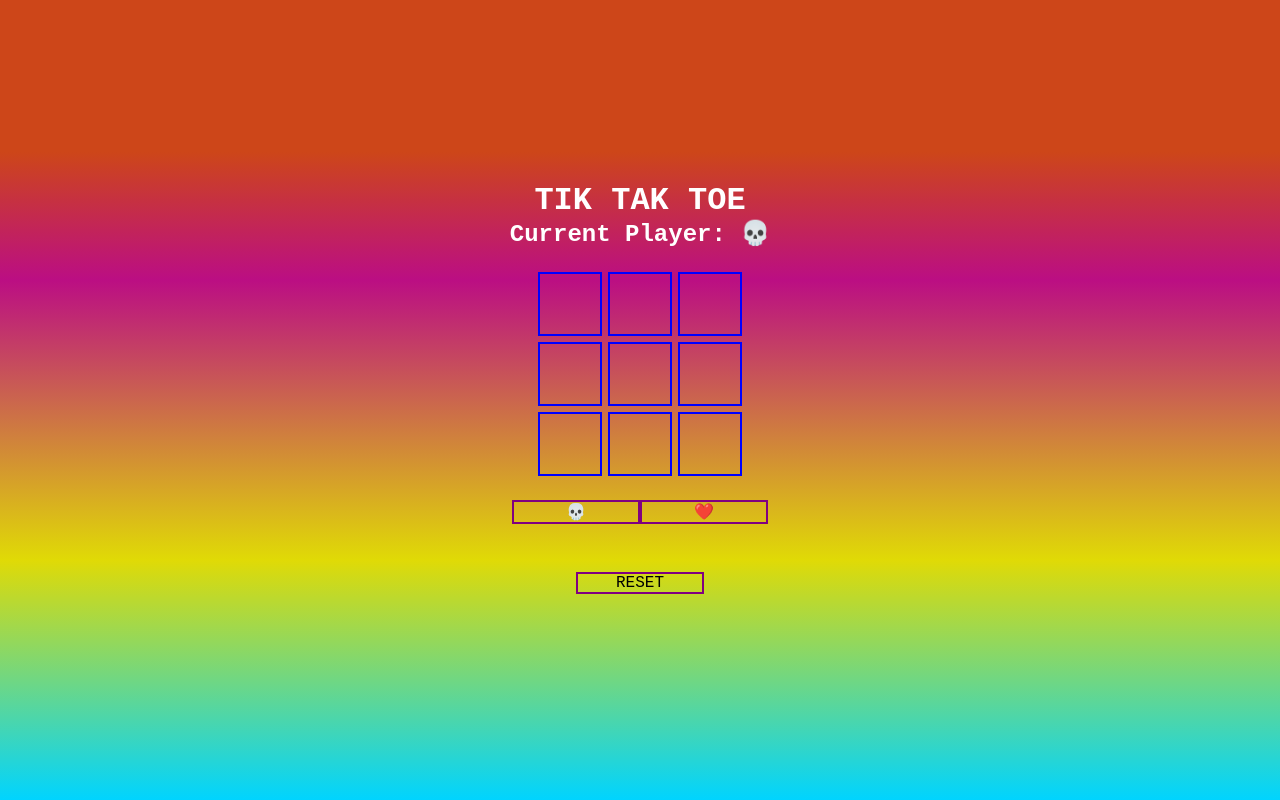
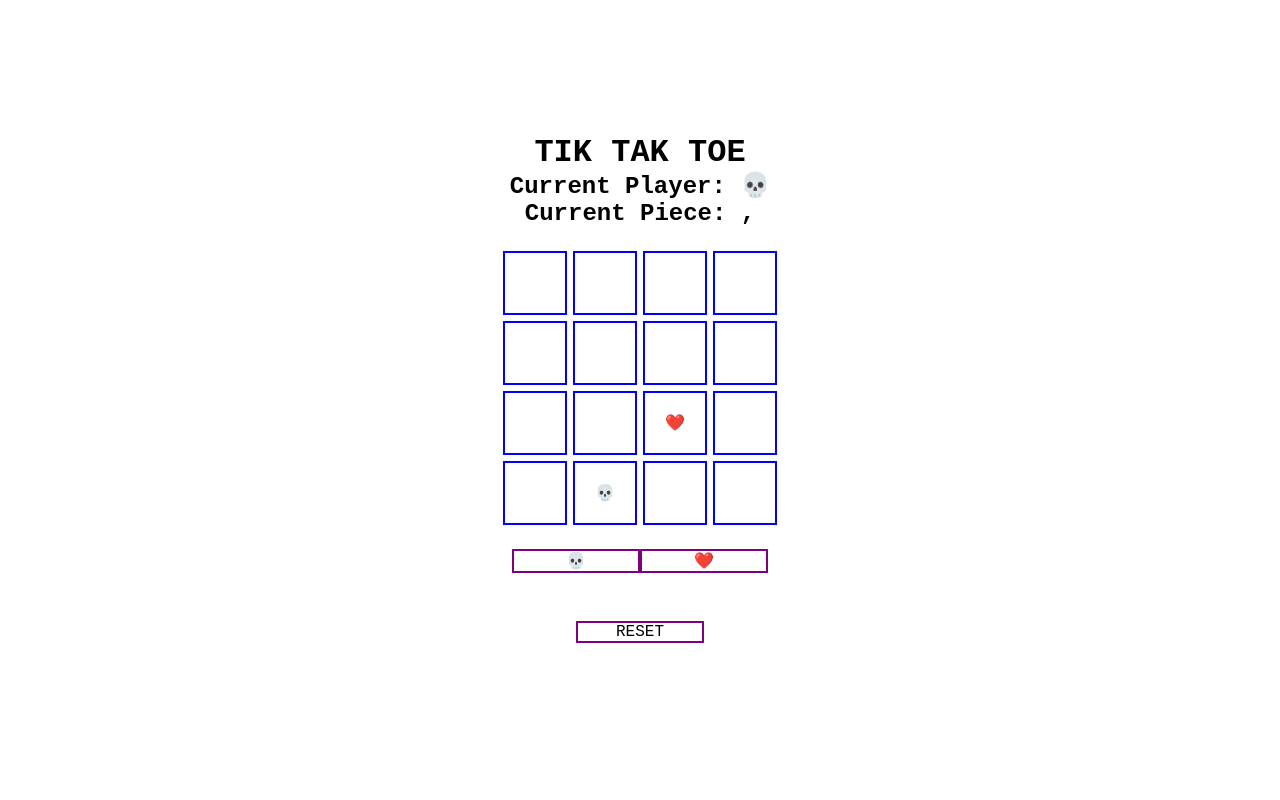
Before and after one commit to dimstar/chubby-checkers, a React (Create React App) app: page / in a window 1280 px wide. Built offline with nearby package versions, Linux system fonts and the light colour scheme.

Commit message:
implements basic movement

```diff
--- a/src/App.css
+++ b/src/App.css
@@ -15,8 +15,6 @@ button {
 }
 
 .App {
-  background: rgb(205,70,25);
-  background: linear-gradient(180deg, rgba(205,70,25,1) 19%, rgba(187,14,131,1) 35%, rgba(224,218,6,1) 70%, rgba(0,212,255,1) 100%);
   text-align: center;
   display: flex;
   flex-direction: column;
@@ -30,13 +28,13 @@ button {
 
 .App-header {
   padding-bottom: 24px;
-  color: white;
+  color: black;
 }
 
 .gameBoard {
   display: grid;
-  grid-template-columns: repeat(3, 1fr);
-  grid-template-rows: repeat(3, 1fr);
+  grid-template-columns: repeat(4, 1fr);
+  grid-template-rows: repeat(4, 1fr);
   gap: 6px;
   max-width: fit-content;
   margin-inline: auto;
@@ -55,6 +53,10 @@ button {
   border: 2px solid blue;
 }
 
+.button.active {
+  outline: 2px solid red;
+}
+
 .menuButton {
   width: 128px;
   border: 2px solid purple;
--- a/src/App.tsx
+++ b/src/App.tsx
@@ -1,59 +1,112 @@
 import React from 'react';
+import { isEqual } from 'lodash';
 import GameTile from './components/GameTile';
 import Avatar from './components/Avatar';
 import { GAME_ORIGIN, PLAYER_1, PLAYER_2 } from './constants';
 import deepCopy from './utils/deepCpoy';
-import { Game, GamePiece, Players } from './types';
+import { Game, GameTileState, Players } from './types';
+// import checkWinState from './lib/checkWinState';
+
 // styles
 import './App.css';
-import checkWinState from './lib/checkWinState';
+
+const possibleMoves = {
+  nw: { x: -1, y: -1 },
+  ne: { x: 1, y: -1 },
+  se: { x: 1, y: 1 },
+  sw: { x: -1, y: 1 }
+};
+
+const possibleAttacks = {
+  nw: { x: -2, y: 2 },
+  ne: { x: 2, y: 2 },
+  se: { x: 2, y: 2 },
+  sw: { x: -2, y: 2 }
+};
 
 function App() {
   const players: Players[] = [PLAYER_1, PLAYER_2];
   const [game, setGame] = React.useState<Game>(deepCopy(GAME_ORIGIN));
   const [currentPlayer, setCurrentPlayer] = React.useState<Players>(0);
-  const [winState, setWinState] = React.useState<GamePiece>(null);
+  const [winState, setWinState] = React.useState<GameTileState>(null);
+  const [activePiece, setActivePiece] = React.useState<GameTileState[]>([
+    null,
+    null
+  ]);
 
   /**
- * Resets the game state
- */
+   * Resets the game state
+   */
   const handleReset = () => {
     const originCopy = deepCopy(GAME_ORIGIN);
     setGame(originCopy);
     setWinState(null);
   };
 
-
   /**
    * Returns a closure to handle board position selected by current player
    * @param boardPosition
    * @returns closure
    */
-  const handleMove = (boardPosition: number[]) => () => {
+  const handleMove = (attemptCoords: number[]) => {
     // The position has been played, bail!
-    if (game[boardPosition[0]][boardPosition[1]] !== null) {
+    if (game[attemptCoords[0]][attemptCoords[1]] !== null) {
       return;
     }
+
     const gameState = deepCopy(game);
-    gameState[boardPosition[0]][boardPosition[1]] = currentPlayer;
-    setGame(gameState);
-    const winner = checkWinState(gameState, boardPosition, currentPlayer);
-    if (winner !== null) {
-      setWinState(winner);
+
+    // check for any valid move
+    Object.entries(possibleMoves).forEach(([dr, checkMove]) => {
+      const ax = activePiece[0];
+      const ay = activePiece[1];
+      if (ax === null || ay === null) {
+        return;
+      }
+      // if move is invalid, do nothing
+      if (!isEqual(attemptCoords, [checkMove.x + ax, checkMove.y + ay])) {
+        return;
+      }
+      // Move was valid, change game state and clear the active piece
+      gameState[ax][ay] = null;
+      gameState[attemptCoords[0]][attemptCoords[1]] = currentPlayer;
+      setGame(gameState);
+      setActivePiece([null, null]);
+    });
+
+    // TODO: must reimplement win state logic
+    // const winner = checkWinState(gameState, boardPosition, currentPlayer);
+    // if (winner !== null) {
+    //   setWinState(winner);
+    // }
+  };
+
+  const handleActivePiece = (pieceCoords: GameTileState[]) => () => {
+    if (pieceCoords[0] === null || pieceCoords[1] === null) {
+      return;
     }
+    if (game[pieceCoords[0]][pieceCoords[1]] === currentPlayer) {
+      setActivePiece(pieceCoords);
+      return;
+    }
+
+    const coordsOnly = [pieceCoords[0], pieceCoords[1]];
+    handleMove(coordsOnly);
   };
 
   return (
     <div className='App'>
-      <header className="App-header">
+      <header className='App-header'>
         <h1>TIK TAK TOE</h1>
         <h2 className='currentPlayer'>
-          Current Player: <Avatar gamePiece={currentPlayer} />
+          Current Player: <Avatar player={currentPlayer} />
+          <br />
+          Current Piece: {activePiece[0]},{activePiece[1]}
         </h2>
         {winState === null || (
-          <div className="theWinner">
+          <div className='theWinner'>
             <h2 className='currentPlayer'>
-              <Avatar gamePiece={currentPlayer} /> WON!
+              <Avatar player={currentPlayer} /> WON!
             </h2>
           </div>
         )}
@@ -61,9 +114,15 @@ function App() {
       <div className='gameBoard'>
         {game.map((x, xi) =>
           x.map((y, yi) => (
-            // eslint-disable-next-line react/no-array-index-key
-            <GameTile x={xi} y={yi} action={handleMove} key={`${xi},${yi}`}>
-              <Avatar gamePiece={game[xi][yi]} />
+            <GameTile
+              x={xi}
+              y={yi}
+              action={handleActivePiece}
+              // eslint-disable-next-line react/no-array-index-key
+              key={`${xi},${yi}`}
+              active={isEqual(activePiece, [xi, yi])}
+            >
+              <Avatar player={game[xi][yi]} />
             </GameTile>
           ))
         )}
@@ -77,7 +136,7 @@ function App() {
             onClick={() => setCurrentPlayer(somePlayer)}
             disabled={winState !== null}
           >
-            <Avatar gamePiece={somePlayer} />
+            <Avatar player={somePlayer} />
           </button>
         ))}
       </div>
--- a/src/components/Avatar/index.tsx
+++ b/src/components/Avatar/index.tsx
@@ -1,12 +1,12 @@
 import React from 'react';
 import { PLAYER_1, PLAYER_2 } from '../../constants';
-import { GamePiece } from '../../types';
+import { GameTileState } from '../../types';
 
 interface AvatarProps {
-  gamePiece: GamePiece;
+  player: GameTileState;
 }
 
-function Avatar({ gamePiece: player }: AvatarProps): JSX.Element {
+function Avatar({ player }: AvatarProps): JSX.Element {
   if (player === PLAYER_1) {
     return <>💀</>;
   }
--- a/src/components/GameTile/index.tsx
+++ b/src/components/GameTile/index.tsx
@@ -6,11 +6,16 @@ interface GameTileProps {
   // eslint-disable-next-line no-empty-pattern
   action: ([]) => () => void;
   children: React.ReactElement | string;
+  active: boolean;
 }
 
-function GameTile({ x, y, action, children }: GameTileProps) {
+function GameTile({ x, y, action, active, children }: GameTileProps) {
   return (
-    <button className='button' type='button' onClick={action([x, y])}>
+    <button
+      className={`button ${active ? 'active' : ''}`}
+      type='button'
+      onClick={action([x, y])}
+    >
       {children}
     </button>
   );
--- a/src/constants/index.ts
+++ b/src/constants/index.ts
@@ -1,13 +1,16 @@
-// The game board dimensions and starting values
-const GAME_ORIGIN = [
-  [null, null, null],
-  [null, null, null],
-  [null, null, null]
-];
+import { Game } from "../types";
 
 // Players
 const PLAYER_1 = 0;
 const PLAYER_2 = 1;
 
+// The game board dimensions and starting values
+const GAME_ORIGIN: Game = [
+  [null, null, null, null],
+  [null, null, null, null],
+  [null, null, PLAYER_2, null],
+  [null, PLAYER_1, null, null]
+];
+
 // eslint-disable-next-line import/prefer-default-export
 export { GAME_ORIGIN, PLAYER_1, PLAYER_2 };
--- a/src/lib/checkWinState.ts
+++ b/src/lib/checkWinState.ts
@@ -1,4 +1,4 @@
-import { Game, GamePiece, Players } from '../types';
+import { Game, GameTileState, Players } from '../types';
 
 // Shout out to this! https://stackoverflow.com/a/1056352
 
@@ -6,7 +6,7 @@ const checkWinState = (
   gameboard: Game,
   move: number[],
   currentPlayer: Players
-): GamePiece => {
+): GameTileState => {
   const n = gameboard.length;
   const [x, y] = move;
   let i = 0;
--- a/src/types/index.ts
+++ b/src/types/index.ts
@@ -2,6 +2,6 @@ import { PLAYER_1, PLAYER_2 } from '../constants';
 
 export type Players = typeof PLAYER_1 | typeof PLAYER_2;
 
-export type GamePiece = null | Players;
+export type GameTileState = null | Players;
 
-export type Game = GamePiece[][];
+export type Game = GameTileState[][];
```
